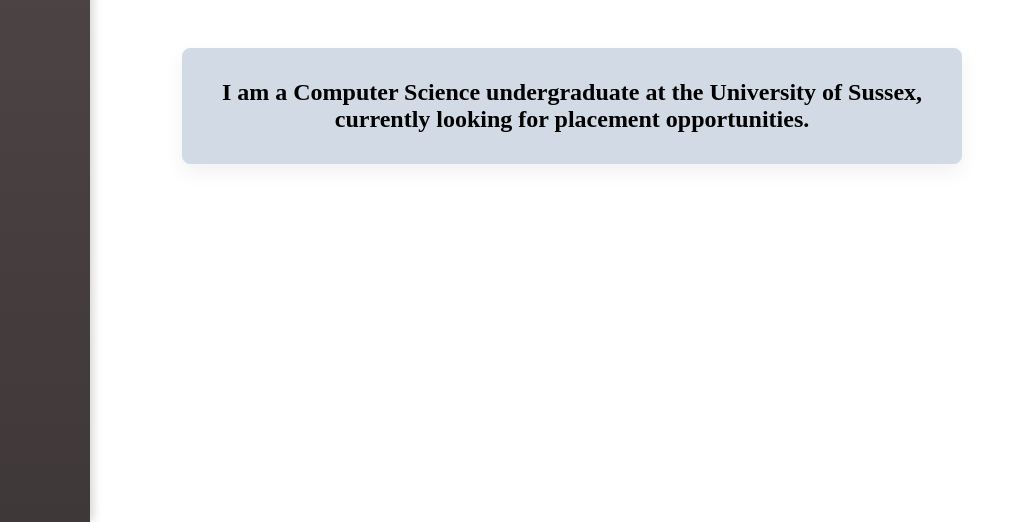
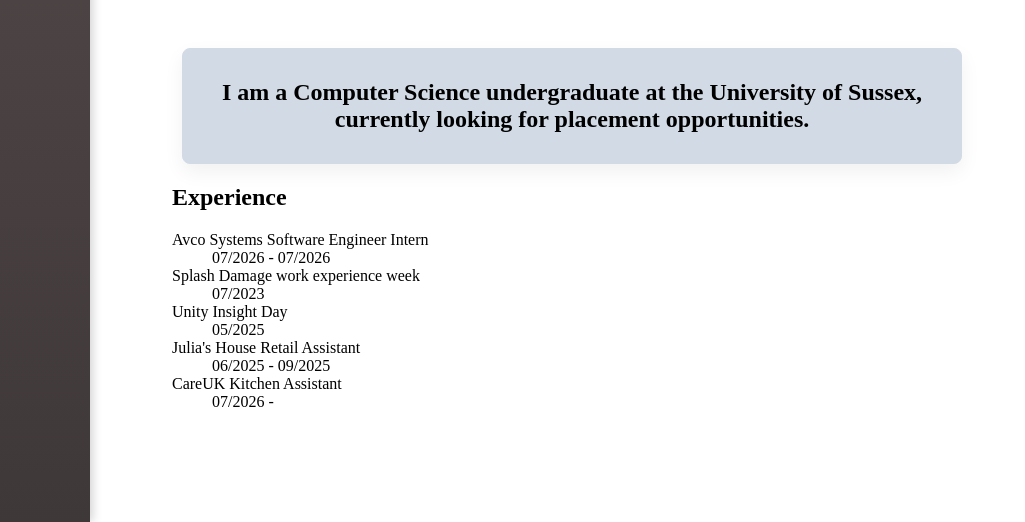
Before and after one commit to pxtrickt/Personal-Website, a plain HTML site: page index.html in a window 1280 px wide. Shown: the part 278-800 px from the top of the page, without its empty margins (0-1025 px from the left). Drawn offline with Linux system fonts and the light colour scheme.

Commit message:
Added job experience

```diff
--- a/index.html
+++ b/index.html
@@ -22,8 +22,20 @@
                     opportunities.</h2>
             </div>
 
-            <div class="CV">
-
+               <div class="experience">
+                <h2>Experience</h2>
+                <dl>
+                    <dt>Avco Systems Software Engineer Intern</dt>
+                    <dd>07/2026 - 07/2026</dd>
+                    <dt>Splash Damage work experience week</dt>
+                    <dd>07/2023</dd>
+                    <dt>Unity Insight Day</dt>
+                    <dd>05/2025</dd>
+                    <dt>Julia's House Retail Assistant</dt>
+                    <dd>06/2025 - 09/2025</dd>
+                    <dt>CareUK Kitchen Assistant</dt>
+                    <dd>07/2026 - </dd>
+                </dl>
             </div>
         </div>
 
```
